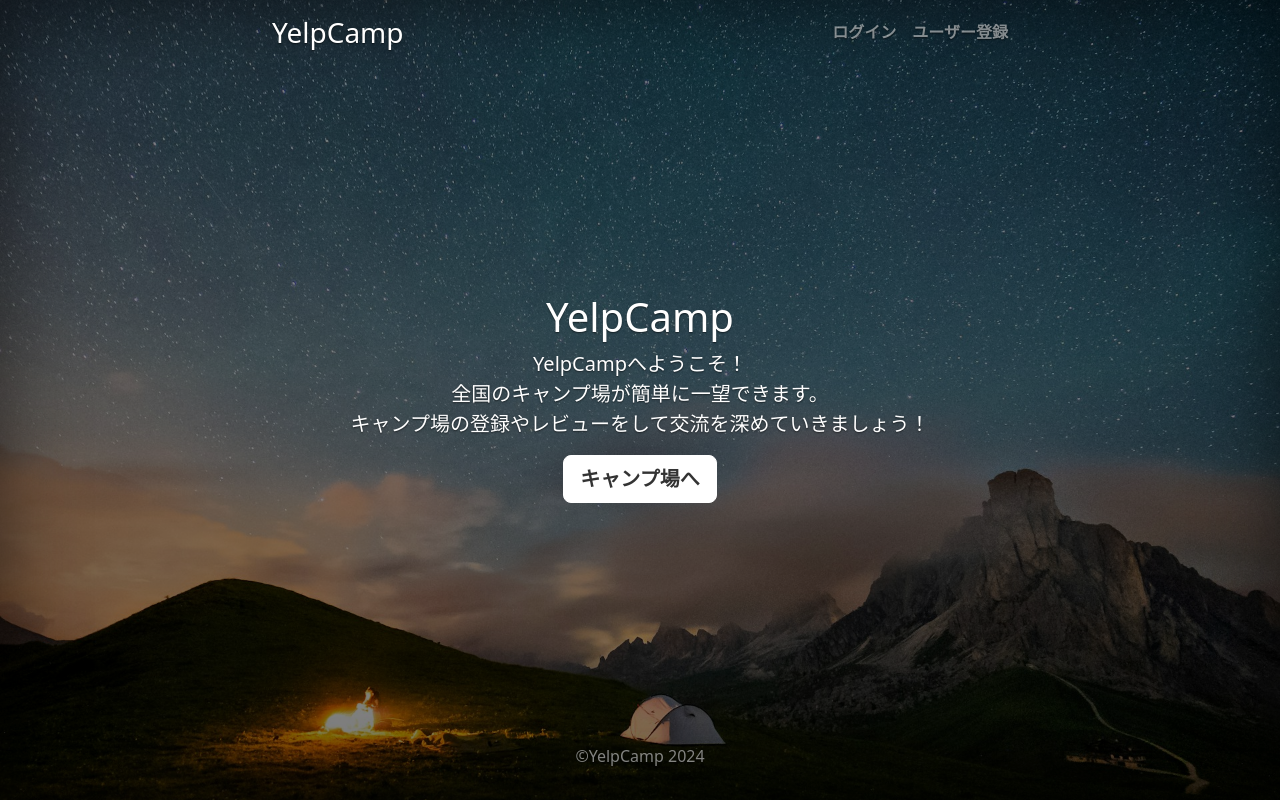
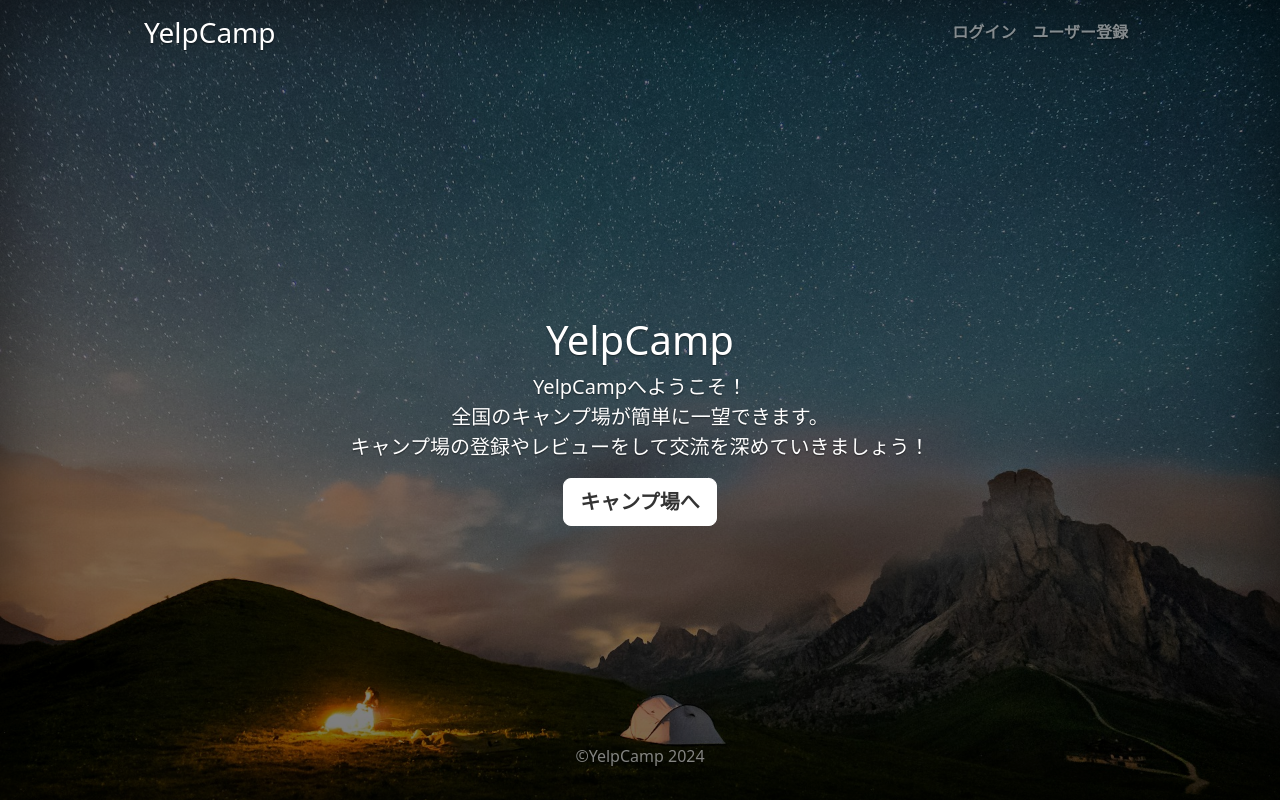
Before and after one commit to yukimnb/yelpcamp-django, a Django app: page / in a window 1280 px wide. Run offline with Django 4.2, Linux system fonts and the light colour scheme.

Commit message:
レイアウトの調整

```diff
--- a/YelpCamp/static/css/index.css
+++ b/YelpCamp/static/css/index.css
@@ -8,15 +8,16 @@ body {
 }
 
 .cover-container {
-  max-width: 60vw;
+  max-width: 80vw;
 }
 
 .nav-link {
   padding: 0.25rem 0;
   font-weight: 700;
   color: rgba(255, 255, 255, 0.5);
-  margin-left: 1rem;
+  margin: 0 0.5rem;
   border-bottom: 0.25rem solid transparent;
+  text-align: center;
 }
 
 .nav-link:hover {
--- a/YelpCamp/static/js/clusterMap.js
+++ b/YelpCamp/static/js/clusterMap.js
@@ -1,12 +1,12 @@
 mapboxgl.accessToken = mapboxToken;
 const map = new mapboxgl.Map({
-  container: "map",
+  container: "cluster-map",
   // Choose from Mapbox's core styles, or make your own style with Mapbox Studio
   style: "mapbox://styles/mapbox/outdoors-v12",
   center: [138, 39],
   zoom: 4,
 });
-
+map.addControl(new mapboxgl.NavigationControl(), "bottom-right");
 map.on("load", () => {
   // Add a new source from our GeoJSON data and
   // set the 'cluster' option to true. GL-JS will
--- a/YelpCamp/templates/campgrounds/create.html
+++ b/YelpCamp/templates/campgrounds/create.html
@@ -5,7 +5,7 @@
 {% block contents %}
   <div class="row">
     <h1 class="text-center">キャンプ場の新規登録</h1>
-    <div class="offset-3 col-6">
+    <div class="offset-md-2 col-md-8">
       <form method="POST"
             enctype="multipart/form-data"
             class="needs-validation"
--- a/YelpCamp/templates/campgrounds/index.html
+++ b/YelpCamp/templates/campgrounds/index.html
@@ -15,8 +15,8 @@
     <div class="cover-container d-flex w-100 h-100 p-3 mx-auto flex-column">
       <header class="mb-auto">
         <div>
-          <h3 class="float-md-start mb-0">YelpCamp</h3>
-          <nav class="nav nav-masthead justify-content-center float-md-end">
+          <h3 class="float-sm-start  mb-sm-5">YelpCamp</h3>
+          <nav class="nav float-sm-end justify-content-center">
             {% if user.is_authenticated %}
               <a class="nav-link" href="{% url 'account_logout' %}">ログアウト</a>
             {% else %}
--- a/YelpCamp/templates/campgrounds/list.html
+++ b/YelpCamp/templates/campgrounds/list.html
@@ -4,7 +4,7 @@
   キャンプ場一覧
 {% endblock title %}
 {% block contents %}
-  <div id='map' class="mb-3" style='width: 100%; height: 500px;'></div>
+  <div id="cluster-map" class="mb-3"></div>
   <h1>キャンプ場一覧</h1>
   {% for campground in campgrounds %}
     <div class="card mb-3">
--- a/YelpCamp/templates/layouts/base.html
+++ b/YelpCamp/templates/layouts/base.html
@@ -12,10 +12,11 @@
           rel="stylesheet"
           integrity="sha384-9ndCyUaIbzAi2FUVXJi0CjmCapSmO7SnpJef0486qhLnuZ2cdeRhO02iuK6FUUVM"
           crossorigin="anonymous" />
-    <link href="{% static 'css/starability.css' %}" rel="stylesheet" />
-    <script src='https://api.mapbox.com/mapbox-gl-js/v3.2.0/mapbox-gl.js'></script>
     <link href='https://api.mapbox.com/mapbox-gl-js/v3.2.0/mapbox-gl.css'
           rel='stylesheet' />
+    <script src='https://api.mapbox.com/mapbox-gl-js/v3.2.0/mapbox-gl.js'></script>
+    <link href="{% static 'css/starability.css' %}" rel="stylesheet" />
+    <link href="{% static 'css/mapbox.css' %}" rel="stylesheet" />
   </head>
   <body class="d-flex flex-column vh-100">
     {% include "layouts/navbar.html" %}
```
Also changed, not shown: YelpCamp/static/css/mapbox.css (added, +9 -0 lines), YelpCamp/templates/campgrounds/detail.html (+4 -4 lines), YelpCamp/templates/campgrounds/edit.html (+4 -4 lines).
